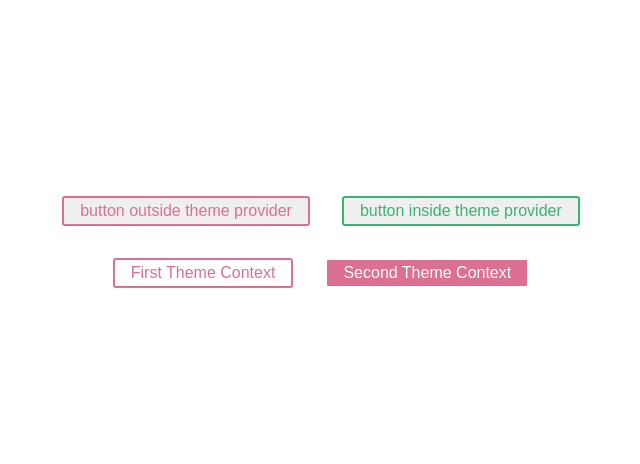
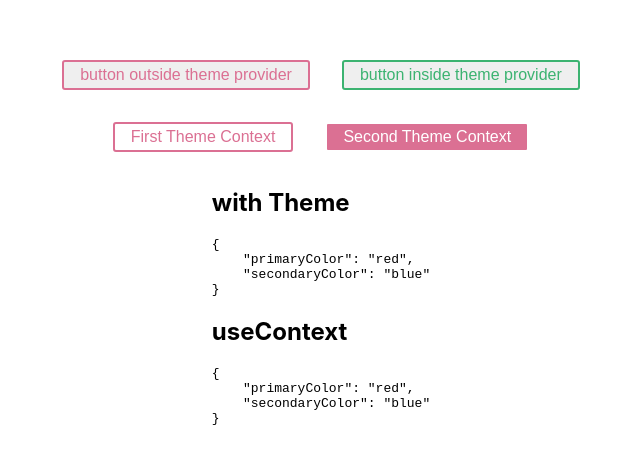
Before and after one commit to nbstsh/styled-components-playground, a React (Create React App) app: page / in a window 1280 px wide. Shown: the part 1852-2316 px from the top of the page, without its empty margins (319-959 px from the left). Built offline with nearby package versions, Linux system fonts and the light colour scheme.

Commit message:
Getting the theme without styled component

```diff
--- a/src/components/advanced/advanced.component.tsx
+++ b/src/components/advanced/advanced.component.tsx
@@ -2,6 +2,7 @@ import React from 'react';
 import styled from 'styled-components';
 import Theming from '../theming/theming.component';
 import FunctionTheming from '../function-theming/function-theming.component';
+import GetTheme from '../get-theme/get-theme.component';
 
 const Wrapper = styled.div`
 	min-width: 100vw;
@@ -17,6 +18,7 @@ const Advanced = () => {
 		<Wrapper>
 			<Theming />
 			<FunctionTheming />
+			<GetTheme />
 		</Wrapper>
 	);
 };
--- /dev/null
+++ b/src/components/get-theme/get-theme.component.tsx
@@ -0,0 +1,40 @@
+import React, { useContext } from 'react';
+import { withTheme, ThemeProvider, ThemeContext } from 'styled-components';
+
+const theme = {
+	primaryColor: 'red',
+	secondaryColor: 'blue'
+};
+
+const PrintTheme1 = withTheme(props => {
+	return (
+		<div>
+			<h2>with Theme</h2>
+			<pre>{JSON.stringify(props.theme, null, 4)}</pre>
+		</div>
+	);
+});
+
+const PrintTheme2 = () => {
+	const themeContext = useContext(ThemeContext);
+
+	return (
+		<div>
+			<h2>useContext</h2>
+			<pre>{JSON.stringify(themeContext, null, 4)}</pre>
+		</div>
+	);
+};
+
+const GetTheme: React.FC = () => {
+	return (
+		<ThemeProvider theme={theme}>
+			<div>
+				<PrintTheme1 />
+				<PrintTheme2 />
+			</div>
+		</ThemeProvider>
+	);
+};
+
+export default GetTheme;
```
